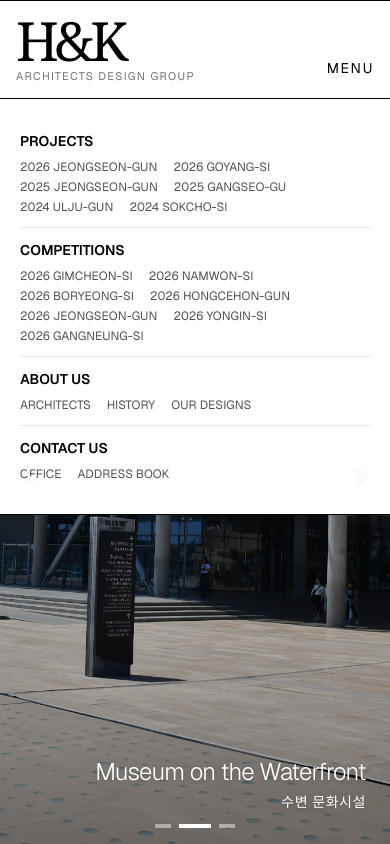
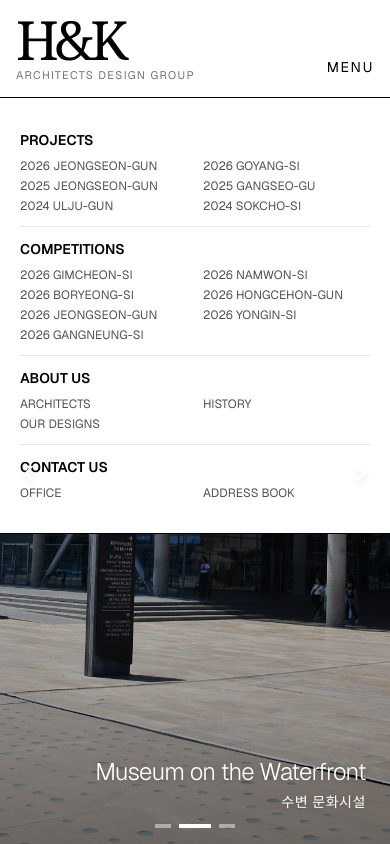
Before and after one commit to min3eo/hk, a Next.js app: page / in a window 390 px wide. Both pictures are taken after a click on the heading "MENU". Shown: the top 844 px of the page. Built offline with nearby package versions, Linux system fonts and the light colour scheme.

Commit message:
style: refine header and mobile menu grid

```diff
--- a/src/app/page.tsx
+++ b/src/app/page.tsx
@@ -43,7 +43,7 @@ function Logo() {
 
 function Header() {
   return (
-    <header className="relative z-20 border-t border-black bg-white px-4 pt-3 sm:px-7 lg:px-10">
+    <header className="relative z-20 bg-white px-4 pt-3 sm:px-7 lg:px-10">
       <div className="mx-auto grid max-w-[1600px] grid-cols-[190px_minmax(0,1fr)] items-end pb-3 lg:grid-cols-[230px_minmax(0,1fr)]">
         <div className="pb-1"><Logo /></div>
         <nav className="hidden flex-1 self-stretch md:block" aria-label="주 메뉴">
@@ -78,7 +78,7 @@ function Header() {
             {menus.map((menu) => (
               <div key={menu.label} className="border-b border-neutral-200 py-3 last:border-0">
                 <p className="mb-2 text-sm font-semibold">{menu.label}</p>
-                <div className="flex flex-wrap gap-x-4 gap-y-1 text-xs text-neutral-600">
+                <div className="grid grid-cols-2 gap-x-4 gap-y-1 text-xs text-neutral-600">
                   {menu.items.map((item) => <a key={item} href="#project">{item}</a>)}
                 </div>
               </div>
```
